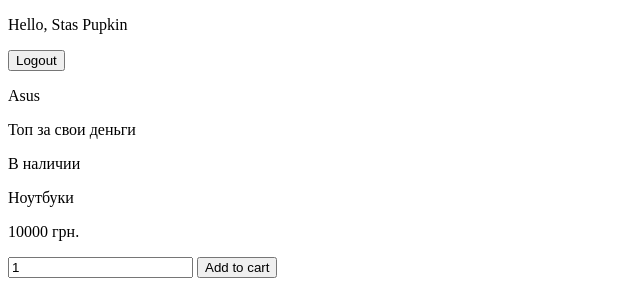
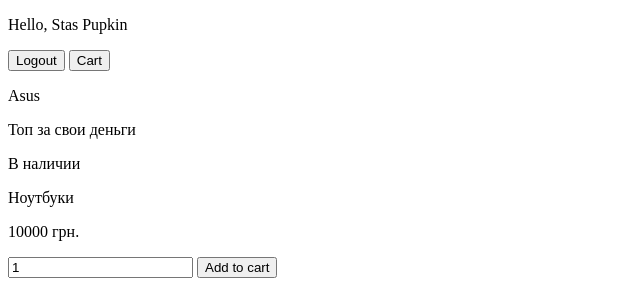
Before and after one commit to reeeade/Shop_0.1, a Flask app: page /shop/items in a window 1280 px wide. Shown: the top 300 px of the page, without its empty margins (0-640 px from the left). Run offline with Flask 3, Linux system fonts and the light colour scheme; a user stored in the database is signed in.

Commit message:
Updated cart functionality and added a button to go to the shopping cart

```diff
--- a/app.py
+++ b/app.py
@@ -208,18 +208,19 @@
                 new_item_in_cart = models.Cart(quantity=quantity, item_id=item_id, user_login=current_user)
                 database.db_session.add(new_item_in_cart)
                 database.db_session.commit()
-            return redirect(f'/shop/cart')
-        user_cart = (database.db_session.query(models.Cart, models.Items).
-                     join(models.Cart, models.Cart.item_id == models.Items.item_id).
-                     where(models.Cart.user_login == current_user).all())
-        user_cart = [{**item[0].to_dict(), **item[1].to_dict()} for item in user_cart]
-        user_info = models.User.query.filter_by(login=current_user).first()
-        for item in user_cart:
-            item['total_price'] = item['price'] * int(item['quantity'])
-        return render_template('cart.html',
-                               current_user=current_user,
-                               user_cart=user_cart,
-                               user_info=user_info)
+            return redirect('/shop/items')
+        else:
+            user_cart = (database.db_session.query(models.Cart, models.Items).
+                         join(models.Cart, models.Cart.item_id == models.Items.item_id).
+                         where(models.Cart.user_login == current_user).all())
+            user_cart = [{**item[0].to_dict(), **item[1].to_dict()} for item in user_cart]
+            user_info = models.User.query.filter_by(login=current_user).first()
+            for item in user_cart:
+                item['total_price'] = item['price'] * int(item['quantity'])
+            return render_template('cart.html',
+                                   current_user=current_user,
+                                   user_cart=user_cart,
+                                   user_info=user_info)
     else:
         return redirect('/login')
 
--- a/templates/items.html
+++ b/templates/items.html
@@ -6,8 +6,11 @@
 </head>
 {% if user %}
     <p>Hello, {{ user['name'] }} {{ user['surname'] }}</p>
-    <form action="/logout" method="GET">
+    <form action="/logout" method="GET" style="display: inline-block;">
         <input type="submit" value="Logout">
+    </form>
+    <form action="/shop/cart" method="GET" style="display: inline-block;">
+        <input type="submit" value="Cart">
     </form>
 {% else %}
     <p>Hello, Guest</p>
--- a/templates/user_info.html
+++ b/templates/user_info.html
@@ -16,12 +16,13 @@
     <br>
     <span>Password: {{ current_user['password'] }}</span>
     <br>
-    <form action="/user/update" method="GET">
+    <form action="/user/update" method="GET" style="display: inline-block;">
         <input type="submit" value="Update">
     </form>
-    <form action="/logout" method="GET">
+    <form action="/logout" method="GET" style="display: inline-block;">
         <input type="submit" value="Logout">
     </form>
 
+
 </body>
 </html>
```
Also changed, not shown: identifier.sqlite.
